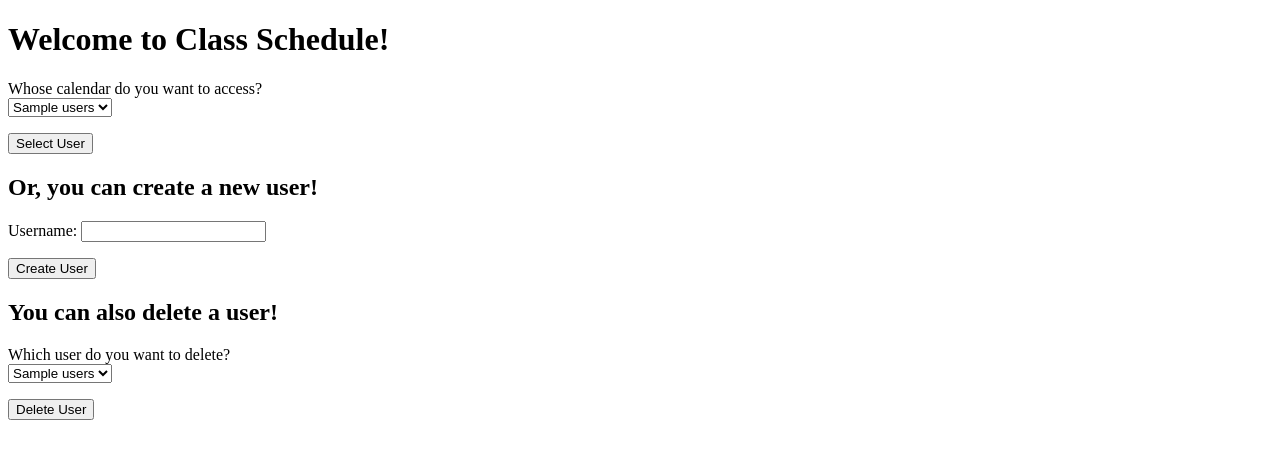
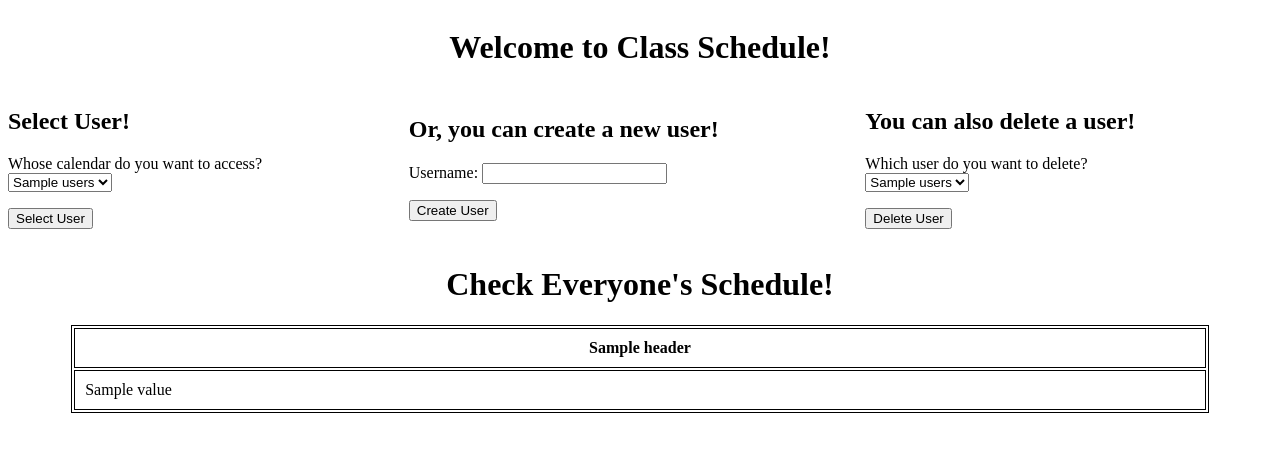
Before and after one commit to sebastienReaport/itmgt25.03B-group6-capstone_project, a Flask app: template templates/login.html in a window 1280 px wide. Shown: the top 459 px of the page. Run offline with Flask 2, Linux system fonts and the light colour scheme; the template is opened without the code that fills it: most values are stand-ins (such as "Sample title", 1, 10 or a date in 2020).

Commit message:
Added "Check all" Feature

```diff
--- a/app.py
+++ b/app.py
@@ -23,15 +23,12 @@ while intervalStart < endTime:
 scheduleFillers = list()
 for timeslots in timeSlots:
     scheduleFillers.append("")
-testdf = pd.DataFrame(timeSlots,columns=["Time"])
+scheduleTable = pd.DataFrame(timeSlots,columns=["Time"])
+generalTable = pd.DataFrame(timeSlots,columns=["Time"])
 for day in days_of_week:
-    testdf[day] = scheduleFillers
-timeslot_and_index = dict(zip(timeSlots, testdf.index))
-
-#Create JSON file to store basic info
-calendarInfo = {"days": days_of_week, "timeslots": timeSlots}
-with open(".\\records\\calendarInfo.json", "w") as f:
-    json.dump(calendarInfo,f)
+    scheduleTable[day] = scheduleFillers
+    generalTable[day] = scheduleFillers
+timeslot_and_index = dict(zip(timeSlots, scheduleTable.index)) #Same for generalTable
 
 #Create Classes List
 classRecords = list()
@@ -39,8 +36,8 @@ currentUser = ""
 pathToRecords = ".\\records\\users.json"
 pathToSchedules = ".\\records\\schedules.json"
 
-#Function that updates table
-def edit_table(record, action):
+#Function that updates schedule table
+def edit_schedule_table(record, action):
     startTime = int(record['class_time_start'])
     endTime = int(record['class_time_end'])
     intervalStart = startTime
@@ -59,11 +56,36 @@ def edit_table(record, action):
     if action == "Add":
         for time in timeSlotIndeces:
             for day in days_with_classes:
-                testdf.loc[time][day] = record["class_name"]
+                scheduleTable.loc[time][day] = record["class_name"]
     elif action == "Delete":
         for time in timeSlotIndeces:
             for day in days_with_classes:
-                testdf.loc[time][day] = ""
+                scheduleTable.loc[time][day] = ""
+
+#Function that adds to general table
+def edit_general_table(record, user):
+    startTime = int(record['class_time_start'])
+    endTime = int(record['class_time_end'])
+    intervalStart = startTime
+    timeSlotIndeces = list()
+    while intervalStart < endTime:
+        if intervalStart%100 == 0:
+            intervalEnd = intervalStart + 30
+        else:
+            intervalEnd = intervalStart + 70
+        newInterval = str(intervalStart)+"-"+str(intervalEnd)
+        timeSlotIndeces.append(timeslot_and_index[newInterval])
+        intervalStart = intervalEnd
+    #Get Days
+    days_with_classes = list(record['days'].split(","))
+    #Perform Add to table
+    for time in timeSlotIndeces:
+        for day in days_with_classes:
+            if generalTable.loc[time][day] == "":
+                generalTable.loc[time][day] = list()
+                generalTable.loc[time][day].append(f"{user}: {record['class_name']}")
+            else:
+                generalTable.loc[time][day].append(f"{user}: {record['class_name']}")
 
 #Function that get users
 def get_users():
@@ -88,26 +110,14 @@ def get_user_schedule():
 #Function that adds schedules to table
 def add_classes_to_table():
     for record in classRecords:
-        edit_table(record, "Add")
+        edit_schedule_table(record, "Add")
 
 #Function that deletes all classes
 def del_classes_in_table():
     for record in classRecords:
-        edit_table(record, "Delete")
+        edit_schedule_table(record, "Delete")
 
-#Function that checks if new/updated class is in conflict
-def check_time_conflict(record, formResponse, webpage):
-    record_start = int(record["class_time_start"])
-    record_end = int(record["class_time_end"])
-    form_start = int(formResponse.get("class_time_start"))
-    form_end = int(formResponse.get("class_time_end"))
-    class_name = record["class_name"]
-
-    if form_start > record_start and form_start < record_end or form_end > record_start and form_end < record_end:
-        error = f"Schedule is in conflict with {class_name}!"
-        return render_template(webpage, table = testdf, error = error)
-
-#App Code
+#App Code for Login Page
 @app.route('/', methods= ['POST','GET'])
 def login():
     if request.method == "POST":
@@ -136,13 +146,31 @@ def login():
             #Update database
             with open(pathToRecords, "w") as f:
                 json.dump(listOfUsers,f)
-        return render_template('login.html', listOfUsers = listOfUsers)
+        return redirect(url_for('login'))
     else:
         listOfUsers = get_users()
+        listOfUserSchedules = get_user_schedule()
         del_classes_in_table()
         classRecords.clear()
-        return render_template('login.html', listOfUsers = listOfUsers)
 
+        #Clear General table
+        for day in days_of_week:
+            generalTable[day] = scheduleFillers
+
+        #Check for New Users with no Sched
+        listOfUsersWithSched = listOfUsers.copy()
+        for user in listOfUsers:
+            if user not in listOfUserSchedules.keys():
+                listOfUsersWithSched.remove(user)
+
+        #Display Combined Calendar
+        for user in listOfUsersWithSched:
+            for record in listOfUserSchedules[user]:
+                edit_general_table(record, user)
+
+        return render_template('login.html', listOfUsers = listOfUsers, table = generalTable, timeSlots = timeSlots)
+
+#App Code for Calendar Page
 @app.route('/calendar', methods= ['POST','GET'])
 def index():
     global currentUser
@@ -173,24 +201,25 @@ def index():
         if timeNow >= int(record["class_time_start"]) and timeNow < int(record["class_time_end"]) and dayNow in daysWithClasses:
             currentClass = record["class_name"]
             break
-    return render_template('calendar.html', table = testdf, currentUser = currentUser, currentClass = currentClass)
+    return render_template('calendar.html', table = scheduleTable, currentUser = currentUser, currentClass = currentClass)
 
+#App Code for New Class Page
 @app.route('/newclass', methods= ['POST','GET'])
 def add_new_class():
     if request.method == "POST":
         formResponse = request.form
         form_start = int(formResponse.get("class_time_start"))
         form_end = int(formResponse.get("class_time_end"))
-        class_name = formResponse.get("class_name")
         formDaysWithClasses = formResponse.get("days").split(",")
         #Check if class exists
         for records in classRecords:
             record_start = int(records["class_time_start"])
             record_end = int(records["class_time_end"])
+            class_name = records["class_name"]
             daysWithClasses = records["days"].split(",")
             if records["class_name"] == formResponse.get("class_name"):
                 error = f"Class '{class_name}' already exists! Write a new name or edit the class instead!"
-                return render_template('newclass.html', table = testdf, error = error)
+                return render_template('newclass.html', table = scheduleTable, error = error)
             elif form_start >= record_start and form_start <= record_end or form_end >= record_start and form_end <= record_end:
                 for classDay in daysWithClasses:
                     if classDay in formDaysWithClasses:
@@ -201,6 +230,7 @@ def add_new_class():
     else:
         return render_template('newclass.html')
 
+#App Code for Edit Class Page
 @app.route('/update/<className>', methods= ['POST','GET'])
 def update(className):
     if request.method == "POST":
@@ -213,9 +243,8 @@ def update(className):
             record_name = records["class_name"]
             record_start = int(records["class_time_start"])
             record_end = int(records["class_time_end"])
-            record_className = records["class_name"]
             daysWithClasses = records["days"].split(",")
-            if (form_start >= record_start and form_start <= record_end or form_end >= record_start and form_end <= record_end) and record_className != className:
+            if (form_start > record_start and form_start < record_end or form_end > record_start and form_end < record_end) and record_name != className:
                 for classDay in daysWithClasses:
                     if classDay in formDaysWithClasses:
                         error = f"Schedule is in conflict with {record_name}!"
@@ -223,7 +252,7 @@ def update(className):
         #Update Class when Clear
         for records in classRecords:
             if records["class_name"] == className:
-                edit_table(record = records, action = "Delete")
+                edit_schedule_table(records, "Delete")
                 classRecords.remove(records)
                 classRecords.append(formResponse)
                 return redirect(url_for('index'))
@@ -236,13 +265,14 @@ def update(className):
                 break
         return render_template('update.html', recordToUpdate = recordToUpdate)
 
+#App Code for Delete Class Page
 @app.route('/delete/', methods= ['POST','GET'])
 def delete():
     if request.method == "POST":
         formResponse = request.form
         for records in classRecords:
             if records["class_name"] == formResponse.get("class_name"):
-                edit_table(record = records, action = "Delete")
+                edit_schedule_table(records, "Delete")
                 #Remove from record
                 classRecords.remove(records)
                 return redirect(url_for('index'))
--- a/records/schedules.json
+++ b/records/schedules.json
@@ -1 +1 @@
-{"": [], "Seb": [{"class_name": "English", "class_time_start": "900", "class_time_end": "1000", "days": "Tuesday,Thursday"}, {"class_name": "Math", "class_time_start": "900", "class_time_end": "1100", "days": "Monday,Wednesday,Friday"}]}
+{"": [], "Seb": [{"class_name": "English", "class_time_start": "800", "class_time_end": "1000", "days": "Monday,Wednesday,Friday"}, {"class_name": "ITM", "class_time_start": "1500", "class_time_end": "1700", "days": "Monday,Wednesday,Friday"}, {"class_name": "Math", "class_time_start": "1700", "class_time_end": "2100", "days": "Tuesday,Thursday"}], "Zach": [{"class_name": "Math", "class_time_start": "1000", "class_time_end": "2100", "days": "Monday,Wednesday,Friday"}, {"class_name": "English", "class_time_start": "800", "class_time_end": "1700", "days": "Tuesday,Thursday"}]}
--- a/records/users.json
+++ b/records/users.json
@@ -1 +1 @@
-["Seb"]
+["Seb", "Zach"]
--- /dev/null
+++ b/static/css/login.css
@@ -0,0 +1,28 @@
+.center {
+    width: 100%;
+    display: flex;
+    justify-content: center;
+    align-items: center;
+}
+
+.actionBar{
+    display: grid;
+    align-items: center;
+    grid-template-columns: auto auto auto;
+    column-gap: 10px;
+    width: 100%;
+}
+
+.newUser{
+    align-self: center;
+}
+
+table {
+    border: 1px solid;
+    width: 90%;
+}
+
+td,th{
+    border: 1px solid;
+    padding: 10px;
+}
--- a/templates/login.html
+++ b/templates/login.html
@@ -3,12 +3,16 @@
 <!-- Insert Head Here -->
 {% block head %}
 <script src="{{ url_for('static', filename='javascript/login.js')}}"></script>
+<link rel="stylesheet" href="{{ url_for('static', filename='css/login.css')}}">
 {% endblock %}
 
 <!-- Insert Body Here -->
 {% block body %}
 
-<h1>Welcome to Class Schedule!</h1>
+<div class="center"><h1>Welcome to Class Schedule!</h1></div>
+<div class="actionBar">
+    <div class="selectUser">
+        <h2>Select User!</h2>
         <form name = "selectUser" action="http://localhost:5000/calendar" method = "POST" onsubmit="return validateSelectUserForm()">
             <label for="login">Whose calendar do you want to access?</label>
             <br>
@@ -19,13 +23,17 @@
             </select>
             <p><input type = "submit" value = "Select User"/></p>
         </form>
+    </div>
 
+    <div class="newUser">
         <h2>Or, you can create a new user!</h2>
         <form name = "newUserForm" action="http://localhost:5000/" method = "POST" onsubmit="return validateNameForm()" required>
             <p>Username: <input type="text" name="newUser" id="newUser"></p>
             <p><input type = "submit" value = "Create User"/></p>
         </form>
+    </div>
 
+    <div class="deleteUser">
         <h2>You can also delete a user!</h2>
         <form action="http://localhost:5000/" method = "POST">
             <label for="deleteUser">Which user do you want to delete?</label>
@@ -37,4 +45,34 @@
             </select>
             <p><input type = "submit" value = "Delete User" onclick="warning(event)"/></p>
         </form>
+    </div>
+</div>
+<div class="center"><h1>Check Everyone's Schedule!</h1></div>
+<div class="center">
+    <table class="schedule">
+        <tr>
+            {% for header in table.columns.values %}
+                <th>{{header}}</th>
+            {% endfor %}
+        </tr>
+
+        {% for row in table.index.values %}
+            <tr>
+                {% for cell in table.loc[row].values %}
+                    {% if cell in timeSlots %}
+                    <td>
+                        {{cell}}
+                    </td>
+                    {% else %}
+                    <td>
+                        {% for user in cell%}
+                            {{user}} <br>
+                        {% endfor %}
+                    </td>
+                    {% endif %}
+                {% endfor %}
+            </tr>
+        {% endfor %}
+    </table>
+</div>
 {% endblock %}
```
Lines whose indentation alone changed are shown as unchanged.
